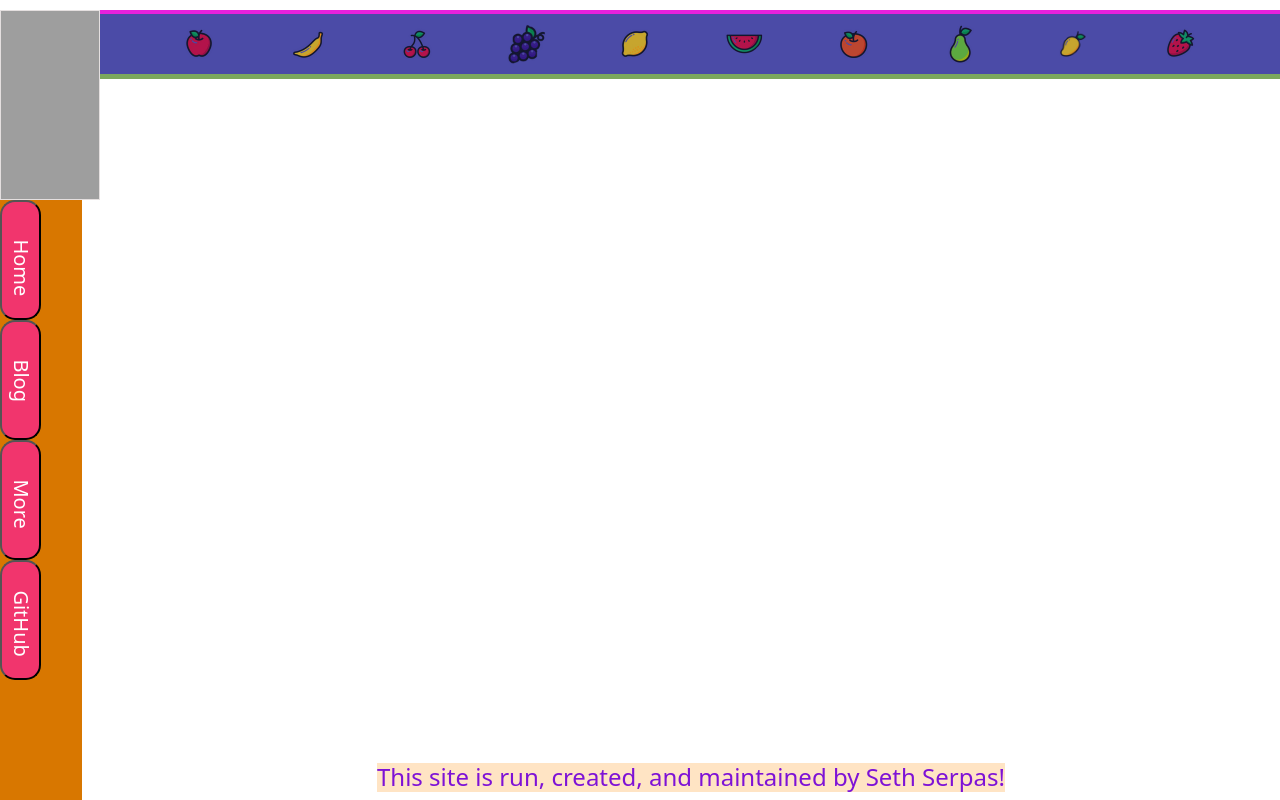
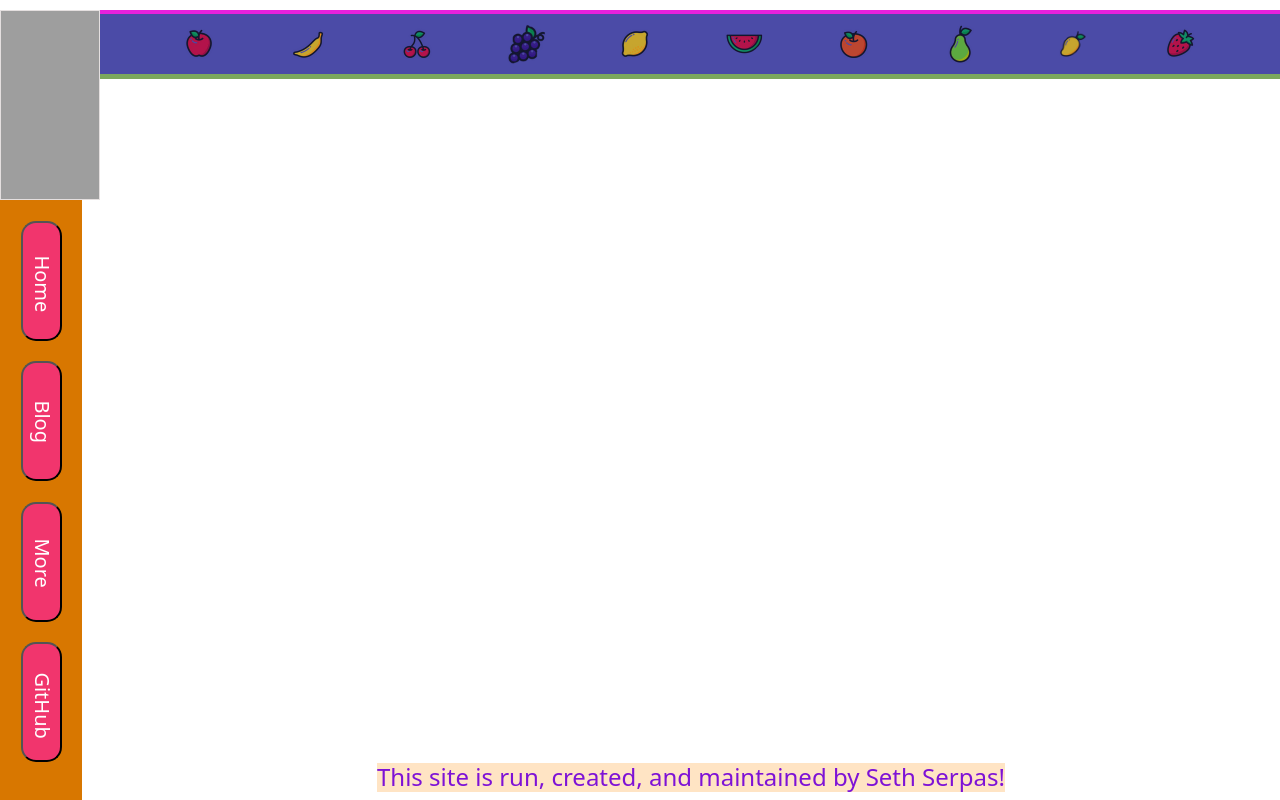
Before and after one commit to Next-Token/clearlylistening, a React (Create React App) app in the folder fruit-cup/: page / in a window 1280 px wide. Built offline with nearby package versions, Linux system fonts and the light colour scheme; grey boxes are pictures that could not be loaded.

Commit message:
prettier sidebar

```diff
--- a/fruit-cup/src/Header/Header.css
+++ b/fruit-cup/src/Header/Header.css
@@ -37,6 +37,8 @@
     width: 50%;
     height: 15%;
     font-size: 20px;
+    margin-left: 25%;
+    margin-top: 25%;
 
 
 }
--- a/fruit-cup/src/components/ddm.js
+++ b/fruit-cup/src/components/ddm.js
@@ -10,9 +10,9 @@ const DropdownMenu = () => {
     <div className='traverse'>
 
 
-    <button className='btns' ><p style={{transform: "rotate(90deg)"}}>Home</p></button>
+    <button className='btns' ><p style={{transform: "rotate(90deg)",position: "relative",bottom:"5px"}}>Home</p></button>
     <button className='btns' ><p style={{transform: "rotate(90deg)"}}>Blog</p></button>
-    <button className='btns' ><p style={{transform: "rotate(90deg)" }}>More</p></button>
+    <button className='btns' ><p style={{transform: "rotate(90deg)",position: "relative",bottom:"3px" }}>More</p></button>
     <button className='btns' ><p style={{transform: "rotate(90deg)",position: "relative",bottom:"9px"}}>GitHub</p></button>
 
 
```
